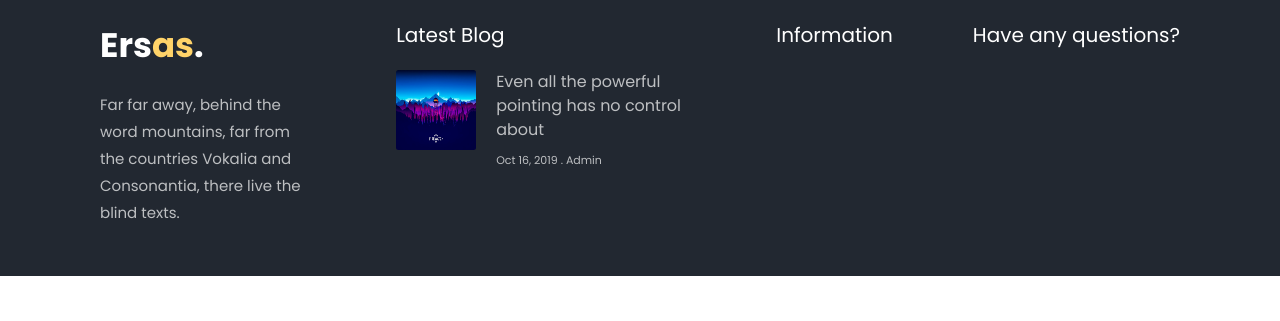
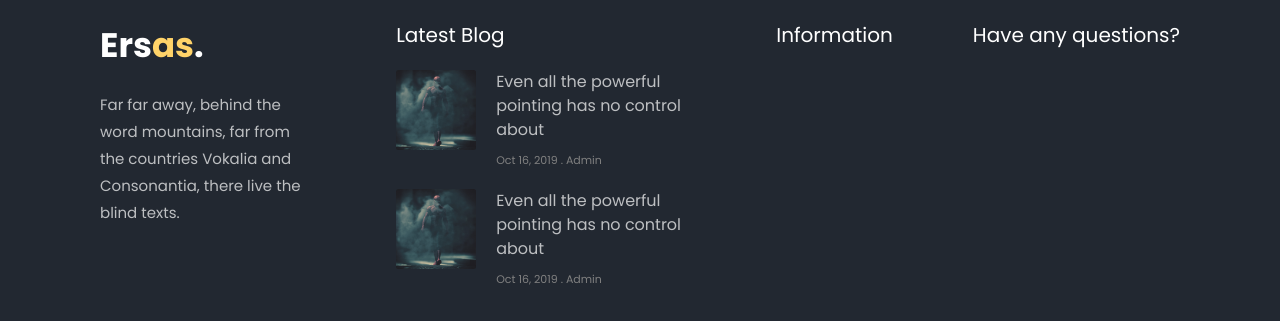
Before and after one commit to Natnael772/ersas, a React (Create React App) app in the folder client/: page / in a window 1280 px wide. Shown: the part 1890-2211 px from the top of the page. Before the commit the page ends 2166 px from the top, so only its background shows below. Built offline with nearby package versions, Linux system fonts and the light colour scheme.

Commit message:
Working on footer

```diff
--- a/client/src/components/Footer/Footer.css
+++ b/client/src/components/Footer/Footer.css
@@ -38,6 +38,7 @@
   /* align-items: center; */
   justify-content: center;
   gap: 2rem;
+  margin-bottom: 2rem;
 }
 .desc-container {
   color: #ffffffb3;
@@ -46,6 +47,7 @@
 .footer-img {
   width: 8rem;
   height: 8rem;
+  object-fit: cover;
   border-radius: 0.25rem;
 }
 .footer-blog-title {
@@ -53,5 +55,9 @@
   padding-bottom: 1rem;
 }
 .footer-blog-date {
+  color: #808080;
   font-size: 1.1rem;
 }
+.footer-blog-link:hover {
+  color: ;
+}
--- a/client/src/components/Footer/Footer.js
+++ b/client/src/components/Footer/Footer.js
@@ -28,10 +28,21 @@ const Footer = () => {
       <div className="footer-latest">
         <h2 className="footer-title">Latest Blog</h2>
         <div className="cards-container">
-          <img className="footer-img" src={wp4} />
+          <img className="footer-img" src={wp9} />
           <div className="desc-container">
             <h2 className="footer-blog-title">
               Even all the powerful pointing has no control about
+            </h2>
+            <h3 className="footer-blog-date">Oct 16, 2019 . Admin</h3>
+          </div>
+        </div>
+        <div className="cards-container">
+          <img className="footer-img" src={wp9} />
+          <div className="desc-container">
+            <h2 className="footer-blog-title">
+              <a href="footer-blog-link">
+                Even all the powerful pointing has no control about
+              </a>
             </h2>
             <h3 className="footer-blog-date">Oct 16, 2019 . Admin</h3>
           </div>
```
